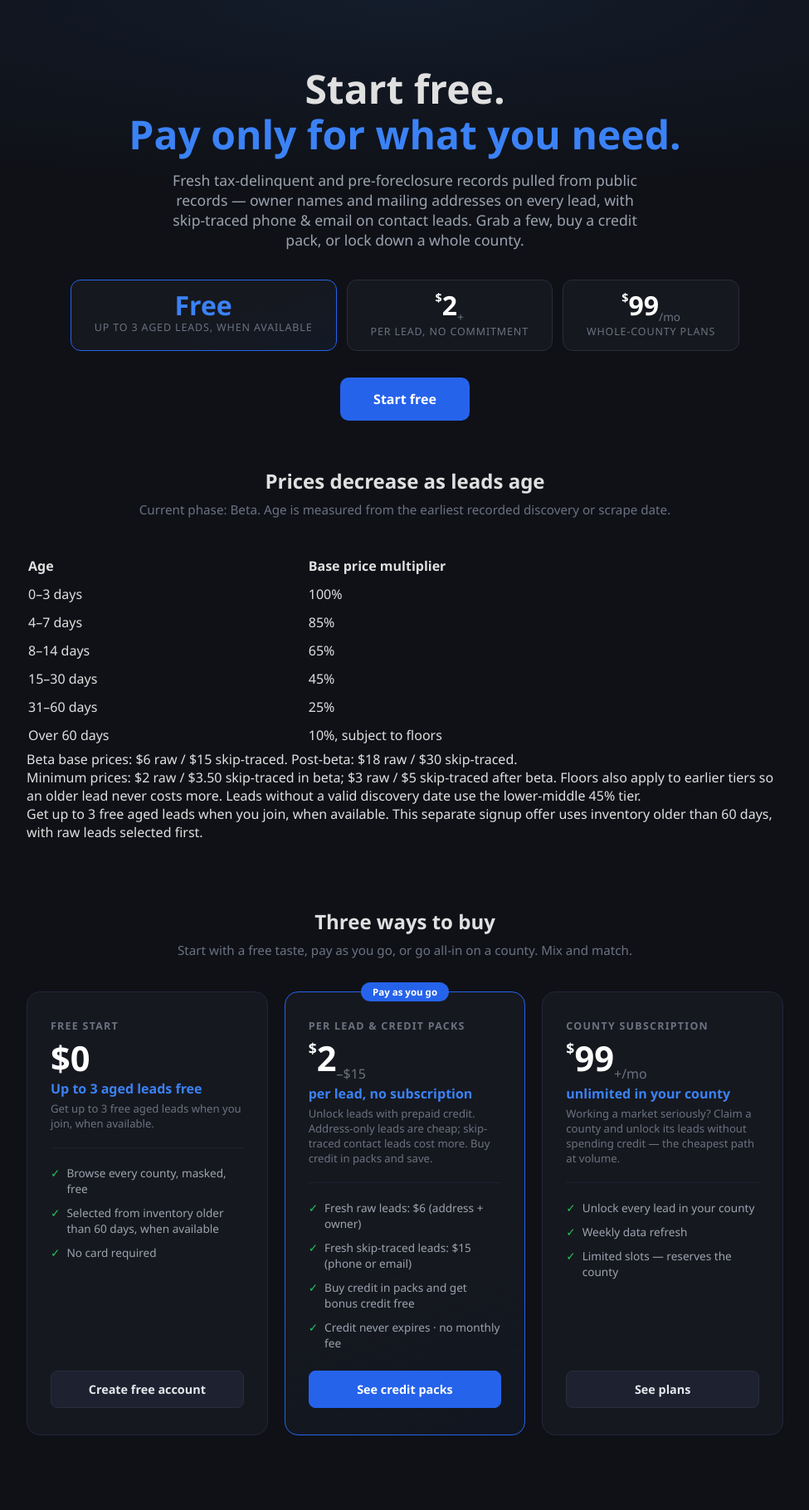
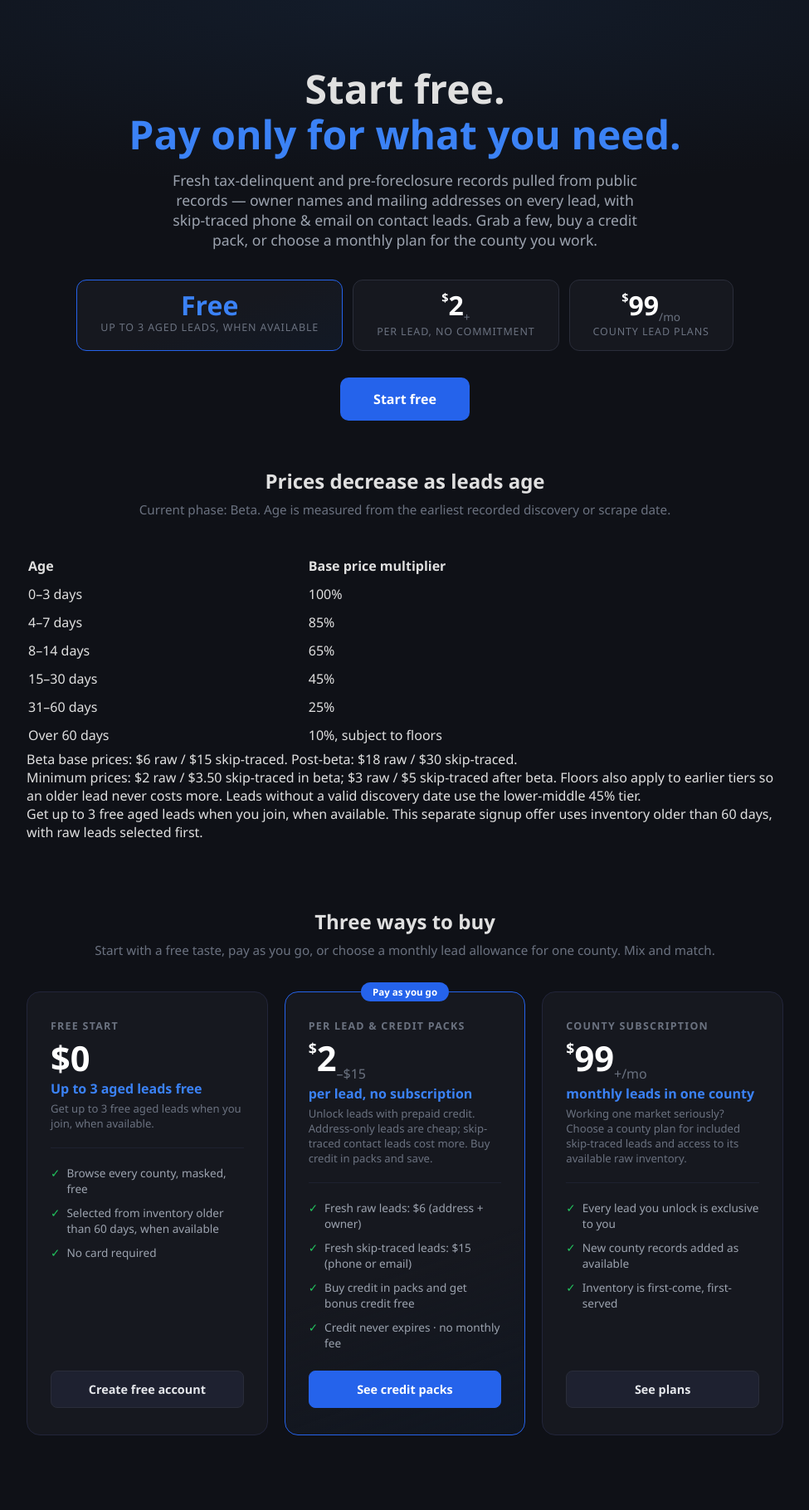
Before and after one commit to 145brice/Tax-Delinquencies, a Flask app: page /pricing in a window 1280 px wide. Shown: the part 65-1885 px from the top of the page at 83% size, without its empty margins (152-1127 px from the left). Run offline with Flask 3, Linux system fonts and the light colour scheme; data comes from the database, SQL or seed files in the repository; data that the repository does not hold is empty; some libraries are stand-ins or nearby versions.

Commit message:
Clarify county plan exclusivity

```diff
--- a/app.py
+++ b/app.py
@@ -2631,7 +2631,7 @@ def create_checkout_session():
 
 
 def _user_active_sub_counties(user_id):
-    """Counties this user has an active subscription for (unlimited unlocks)."""
+    """Counties where this user has an active monthly lead plan."""
     return {
         str(s.get("county") or "").strip().lower()
         for s in _load_subs()
--- a/templates/pricing.html
+++ b/templates/pricing.html
@@ -194,7 +194,7 @@
 <!-- HERO -->
 <div class="hero">
     <h1>Start free.<br><span>Pay only for what you need.</span></h1>
-    <p>Fresh tax-delinquent and pre-foreclosure records pulled from public records — owner names and mailing addresses on every lead, with skip-traced phone &amp; email on contact leads. Grab a few, buy a credit pack, or lock down a whole county.</p>
+    <p>Fresh tax-delinquent and pre-foreclosure records pulled from public records — owner names and mailing addresses on every lead, with skip-traced phone &amp; email on contact leads. Grab a few, buy a credit pack, or choose a monthly plan for the county you work.</p>
 
     <div class="price-chips">
         <div class="price-chip featured">
@@ -207,7 +207,7 @@
         </div>
         <div class="price-chip">
             <div class="amount"><sup>$</sup>99<sub>/mo</sub></div>
-            <div class="label">Whole-county plans</div>
+            <div class="label">County lead plans</div>
         </div>
     </div>
 
@@ -234,7 +234,7 @@
 <!-- WAYS TO BUY -->
 <div class="section">
     <h2 class="section-title">Three ways to buy</h2>
-    <p class="section-sub">Start with a free taste, pay as you go, or go all-in on a county. Mix and match.</p>
+    <p class="section-sub">Start with a free taste, pay as you go, or choose a monthly lead allowance for one county. Mix and match.</p>
     <div class="tier-grid">
         <div class="tier-card">
             <div class="tier-name">Free start</div>
@@ -269,12 +269,12 @@
         <div class="tier-card">
             <div class="tier-name">County subscription</div>
             <div class="tier-price"><sup>$</sup>99<sub>+/mo</sub></div>
-            <div class="tier-leads">unlimited in your county</div>
-            <div class="tier-desc">Working a market seriously? Claim a county and unlock its leads without spending credit — the cheapest path at volume.</div>
+            <div class="tier-leads">monthly leads in one county</div>
+            <div class="tier-desc">Working one market seriously? Choose a county plan for included skip-traced leads and access to its available raw inventory.</div>
             <ul class="tier-features">
-                <li><span class="ck">&#10003;</span> Unlock every lead in your county</li>
-                <li><span class="ck">&#10003;</span> Weekly data refresh</li>
-                <li><span class="ck">&#10003;</span> Limited slots — reserves the county</li>
+                <li><span class="ck">&#10003;</span> Every lead you unlock is exclusive to you</li>
+                <li><span class="ck">&#10003;</span> New county records added as available</li>
+                <li><span class="ck">&#10003;</span> Inventory is first-come, first-served</li>
             </ul>
             <a href="#subscribe" class="tier-btn" style="text-align:center;text-decoration:none;">See plans</a>
         </div>
@@ -311,7 +311,7 @@
 <!-- PLANS -->
 <div class="section" id="subscribe">
     <h2 class="section-title">Choose your plan</h2>
-    <p class="section-sub">Pick a county, pick a tier. Cancel any time.</p>
+    <p class="section-sub">Pick a county and a monthly lead allowance. Leads are sold once and removed from available inventory. Cancel any time.</p>
 
     {% if subscriptions_ready %}
     <div class="county-row">
@@ -340,9 +340,9 @@
             <ul class="tier-features">
                 <li><span class="ck">&#10003;</span> 8 skip-traced leads included</li>
                 <li><span class="ck">&#10003;</span> Extra traces: displayed wallet upgrade price</li>
-                <li><span class="ck">&#10003;</span> Weekly data refresh</li>
+                <li><span class="ck">&#10003;</span> New records added as available</li>
                 <li><span class="ck">&#10003;</span> Browse full county filing list</li>
-                <li><span class="ck">&#10003;</span> Limited slots per county</li>
+                <li><span class="ck">&#10003;</span> Each unlocked lead is exclusive</li>
             </ul>
             <button class="tier-btn" onclick="doSubscribe('starter', this)">Get Starter</button>
         </div>
@@ -356,9 +356,9 @@
             <ul class="tier-features">
                 <li><span class="ck">&#10003;</span> 25 skip-traced leads included</li>
                 <li><span class="ck">&#10003;</span> Extra traces: displayed wallet upgrade price</li>
-                <li><span class="ck">&#10003;</span> Weekly data refresh</li>
+                <li><span class="ck">&#10003;</span> New records added as available</li>
                 <li><span class="ck">&#10003;</span> Browse full county filing list</li>
-                <li><span class="ck">&#10003;</span> Limited slots per county</li>
+                <li><span class="ck">&#10003;</span> Each unlocked lead is exclusive</li>
             </ul>
             <button class="tier-btn primary" onclick="doSubscribe('professional', this)">Get Professional</button>
         </div>
@@ -370,10 +370,10 @@
             <div class="tier-desc">High volume. Built for investors running multi-offer campaigns every week.</div>
             <ul class="tier-features">
                 <li><span class="ck">&#10003;</span> 80 skip-traced leads included</li>
-                <li><span class="ck">&#10003;</span> Extra traces: displayed wallet upgrade price0</li>
-                <li><span class="ck">&#10003;</span> Weekly data refresh</li>
+                <li><span class="ck">&#10003;</span> Extra traces: displayed wallet upgrade price</li>
+                <li><span class="ck">&#10003;</span> New records added as available</li>
                 <li><span class="ck">&#10003;</span> Browse full county filing list</li>
-                <li><span class="ck">&#10003;</span> Limited slots per county</li>
+                <li><span class="ck">&#10003;</span> Each unlocked lead is exclusive</li>
             </ul>
             <button class="tier-btn" onclick="doSubscribe('power', this)">Get Power</button>
         </div>
@@ -382,7 +382,7 @@
 
     {% else %}
     <div style="background:#13151c;border:1px solid #1e2130;border-radius:12px;padding:28px;text-align:center;">
-        <p style="color:#6b7280;">County subscriptions coming soon. Individual leads available from the <a href="/" style="color:#3b82f6;">storefront</a> &mdash; $10 for contact leads, $3 for non-contact leads.</p>
+        <p style="color:#6b7280;">County lead plans are coming soon. Individual leads are available now from the <a href="/" style="color:#3b82f6;">storefront</a> &mdash; fresh raw leads are ${{ lead_price_raw | int }} and fresh skip-traced leads are ${{ lead_price_traced | int }}, with lower prices as they age.</p>
     </div>
     {% endif %}
 
@@ -432,11 +432,11 @@
 
         <div class="faq-item">
             <div class="faq-q" onclick="toggleFaq(this)">
-                How do the county slots work?
+                Does a county plan make the whole county mine?
                 <span class="chevron">&#9660;</span>
             </div>
             <div class="faq-a">
-                Each county has a fixed number of subscriber slots based on how many skip-traceable leads are available — roughly one slot per 40 leads. Smaller counties may have just one slot (exclusive). Larger counties like Duval or Wayne can support dozens. When a county fills up it shows as "full" in the picker and is closed to new subscribers until a slot opens.
+                No. A county plan gives you a monthly allowance and access to available inventory in that county. Other buyers may work the same county, but a specific lead can be unlocked only once. After you unlock it, that lead is removed from the storefront and remains exclusive to your account.
             </div>
         </div>
 
@@ -446,7 +446,7 @@
                 <span class="chevron">&#9660;</span>
             </div>
             <div class="faq-a">
-                All tiers get access to the same county data and weekly refresh. The only difference is how many skip-traced leads are included each month — 8 (Starter), 25 (Professional), or 80 (Power). Additional skip traces cost the displayed difference between the raw and skip-traced price, paid from wallet credit. Raw leads in your subscribed county are included. Every purchased lead is exclusive to its buyer.
+                All tiers get access to the same available county inventory. The difference is how many skip-traced leads are included each month — 8 (Starter), 25 (Professional), or 80 (Power). Additional skip traces cost the displayed difference between the raw and skip-traced price, paid from wallet credit. Raw leads in your subscribed county are included. Every unlocked lead is exclusive to its buyer.
             </div>
         </div>
 
@@ -486,7 +486,7 @@
                 <span class="chevron">&#9660;</span>
             </div>
             <div class="faq-a">
-                We currently cover <strong>{{ county_count }}</strong> counties across Michigan, California, Florida, and Tennessee. Michigan coverage is the deepest: Wayne, Macomb, Oakland, Genesee, Ingham, Kent, Jackson, Muskegon, Kalamazoo, Calhoun, Berrien, Washtenaw, Livingston, and more. Check the county picker above for real-time slot availability.
+                We currently cover <strong>{{ county_count }}</strong> counties across multiple states. Check the county picker above for current plan availability, or browse the storefront to see live inventory.
             </div>
         </div>
 
@@ -496,7 +496,7 @@
                 <span class="chevron">&#9660;</span>
             </div>
             <div class="faq-a">
-                No setup fee, no contracts. All plans are month-to-month and cancel any time through your account. Register free to browse the storefront — contact data stays blurred until you subscribe to that county.
+                No setup fee, no contracts. All plans are month-to-month and cancel any time through your account. Register free to browse the storefront; full lead details unlock when you buy a lead or use a county-plan allowance.
             </div>
         </div>
 
@@ -505,8 +505,8 @@
 
 <!-- BOTTOM CTA -->
 <div class="cta-bottom">
-    <h2>Ready to lock in your county?</h2>
-    <p>Month-to-month. No contracts. Register free to browse — subscribe to unlock.</p>
+    <h2>Ready to work your county?</h2>
+    <p>Month-to-month. No contracts. Register free to browse and choose the leads you want.</p>
     {% if accounts_ready %}
     <a href="#subscribe" class="btn-primary">Pick your county</a>
     {% else %}
```
